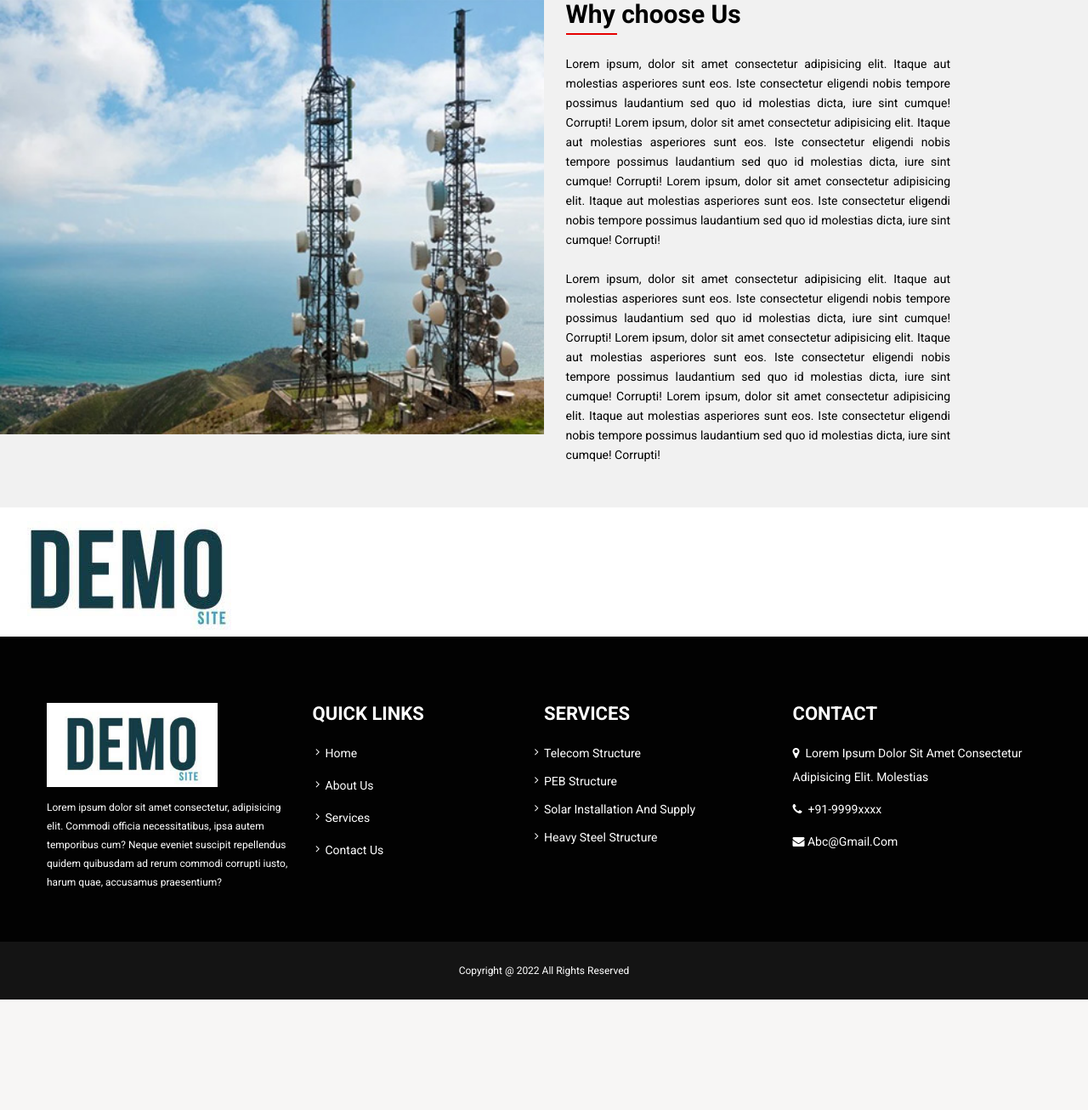
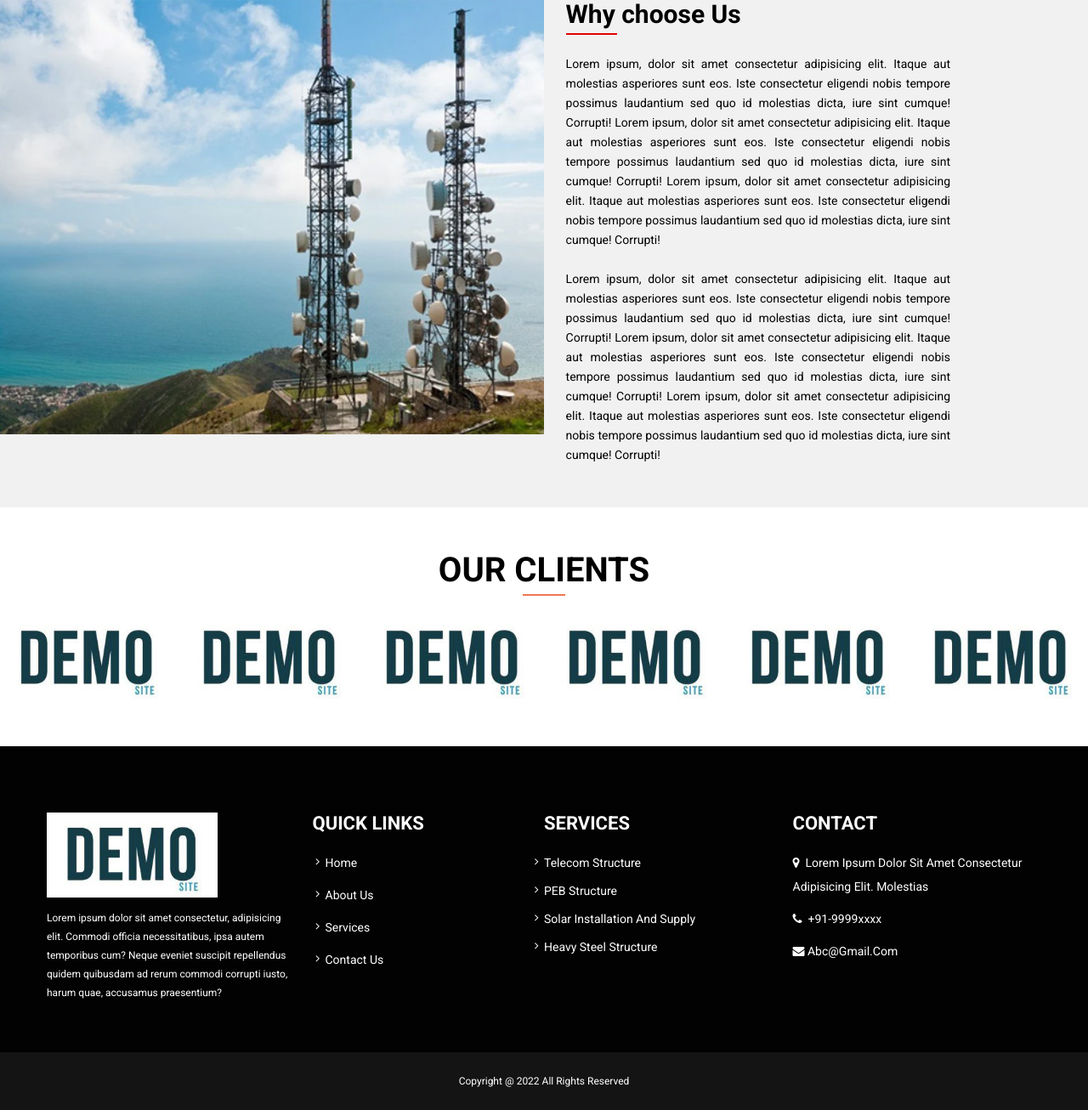
Before and after one commit to as567810/tower, a PHP site: page / in a window 1280 px wide. Shown: the part 1499-2805 px from the top of the page at 85% size. Before the commit the page ends 2675 px from the top, so only its background shows below. Run offline with PHP 8.4, Linux system fonts and the light colour scheme.

Commit message:
some changes

```diff
--- a/css/style.css
+++ b/css/style.css
@@ -993,6 +993,25 @@ header nav ul li a.active {
     color: rgb(31, 31, 31);
     font-weight: 400;
 }
+.clients{
+    padding: 50px 0;
+    text-align: center;
+}
+.clients h2{
+    font-size: 40px;
+    margin-bottom: 30px;
+    position: relative;
+}
+.clients h2::before{
+    content: '';
+    position: absolute;
+    left: 50%;
+    transform: translateX(-50%);
+    bottom: -7px;
+    width: 50px;
+    height: 2px;
+    background: #EE7752;
+}
 /***********************footer *****************/
 
 footer {
--- a/index.html
+++ b/index.html
@@ -220,9 +220,28 @@
     </div>
   </section>
   <section class="clients">
+    <h2>OUR CLIENTS</h2>
         <div class="swiper-container Mys2">
               <div class="swiper-wrapper">
-                <div class="swiper-alide">
+                <div class="swiper-slide">
+                  <img src="images/logo.jpg" alt="logo" />
+                </div>
+                <div class="swiper-slide">
+                  <img src="images/logo.jpg" alt="logo" />
+                </div>
+                <div class="swiper-slide">
+                  <img src="images/logo.jpg" alt="logo" />
+                </div>
+                <div class="swiper-slide">
+                  <img src="images/logo.jpg" alt="logo" />
+                </div>
+                <div class="swiper-slide">
+                  <img src="images/logo.jpg" alt="logo" />
+                </div>
+                <div class="swiper-slide">
+                  <img src="images/logo.jpg" alt="logo" />
+                </div>
+                <div class="swiper-slide">
                   <img src="images/logo.jpg" alt="logo" />
                 </div>
               </div>
--- a/js/my_script.js
+++ b/js/my_script.js
@@ -204,6 +204,38 @@ $(document).ready(function() {
         }
     });
 
+    var swiper = new Swiper(".Mys2", {
+        slidesPerView: 6,
+        slidesPerGroup: 1,
+        spaceBetween: 10,
+        loop: true,
+        freeMode: false,
+        autoPlay: true,
+        speed: 1000,
+        autoplay: {
+            delay: 3000,
+            disableOnInteraction: false,
+
+        },
+
+        navigation: {
+            nextEl: " .swiper-button-next",
+            prevEl: ".swiper-button-prev",
+
+        },
+
+        pagination: {
+            // el: ".swiper-pagination",
+            // clickable: true,
+        },
+        // breakpoints: {
+        //     500: {
+        //         slidesPerView: 1,
+        //     },
+
+        // }
+    });
+
     var swiper = new Swiper(".myCl", {
         slidesPerView: 3,
         slidesPerGroup: 1,
```
